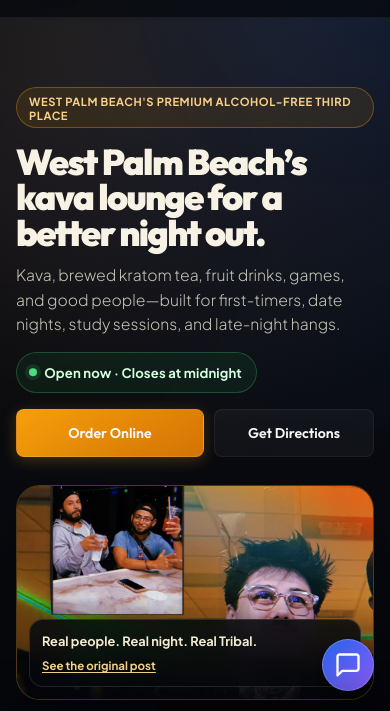
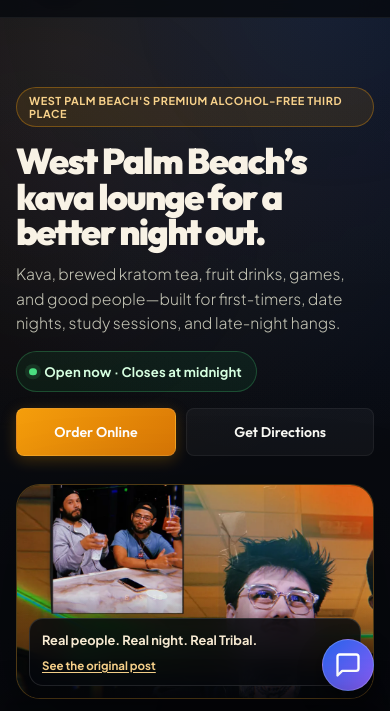
Before and after one commit to fckaemail-cyber/tribal-kava-lounge, a website: page index.html in a window 390 px wide. Shown: the part 69-780 px from the top of the page. Drawn offline with Linux system fonts and the light colour scheme; no server answers.

Commit message:
fix(mobile): keep hero conversion actions in viewport

```diff
--- a/scripts/site-check.mjs
+++ b/scripts/site-check.mjs
@@ -81,6 +81,8 @@ assert.match(html, /id="drink-finder-primary-action"/, 'drink finder must expose
 assert.match(app, /Single Shell · French Vanilla[\s\S]*?\$6\.24 on DoorDash/, 'drink finder must recommend a specific purchasable DoorDash build');
 assert.doesNotMatch(html, /quiz-card|data-recommendation/, 'legacy one-click drink quiz must be removed');
 assert.match(styles, /\.hero-ctas \.btn:nth-child\(n \+ 3\)\s*\{\s*display:\s*none;/, 'mobile hero must prioritize two conversion actions');
+assert.match(styles, /\.hero-badge\s*\{[\s\S]*?max-width:\s*100%;[\s\S]*?white-space:\s*normal;/, 'mobile hero badge must wrap instead of widening the viewport');
+assert.match(styles, /grid-template-columns:\s*minmax\(0, 0\.92fr\) minmax\(0, 1\.08fr\);/, 'mobile hero CTA columns must not overflow and must give Directions enough room');
 assert.equal((html.match(/href="\/events\/(?:two-dollar-tuesday|friday-loteria|karaoke|mario-kart|poker-night|art-club|sip-and-paint)"/g) || []).length, 7, 'all seven verified events must have shareable routes');
 assert.equal((app.match(/embedUrl:\s*'https:\/\/www\.instagram\.com\/p\//g) || []).length, 5, 'five event pages must embed their official scheduling proof');
 assert.match(html, /instagram\.com\/p\/DZC5nDruES3\/embed\/captioned/, 'official Instagram proof must be embedded');
--- a/styles.css
+++ b/styles.css
@@ -2511,8 +2511,19 @@ footer {
     .grid-2, .grid-3, .grid-4 { grid-template-columns: 1fr; }
     .pro-hero { padding: 4.75rem 1rem 2.5rem; }
     .hero-grid { gap: 1.5rem; }
-    .hero-copy { display: flex; flex-direction: column; }
-    .hero-badge { order: 1; align-self: flex-start; font-size: 0.7rem; line-height: 1.25; }
+    .hero-copy {
+        display: flex;
+        min-width: 0;
+        flex-direction: column;
+    }
+    .hero-badge {
+        order: 1;
+        align-self: flex-start;
+        max-width: 100%;
+        font-size: 0.68rem;
+        line-height: 1.25;
+        white-space: normal;
+    }
     .hero-copy h1 {
         order: 2;
         max-width: 12ch;
@@ -2536,14 +2547,16 @@ footer {
     .hero-ctas {
         order: 5;
         display: grid;
-        grid-template-columns: 1.08fr 0.92fr;
+        grid-template-columns: minmax(0, 0.92fr) minmax(0, 1.08fr);
         gap: 0.65rem;
     }
     .hero-ctas .btn {
         width: 100%;
+        min-width: 0;
         min-height: 48px;
         padding: 0.75rem 0.65rem;
         font-size: 0.88rem;
+        white-space: normal;
     }
     .hero-ctas .btn:nth-child(n + 3) { display: none; }
     .hero-showcase { min-height: 460px; }
```
